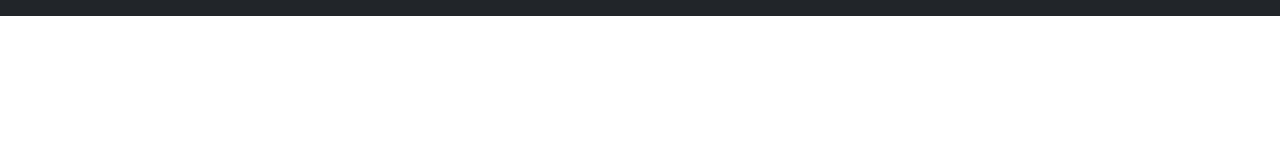
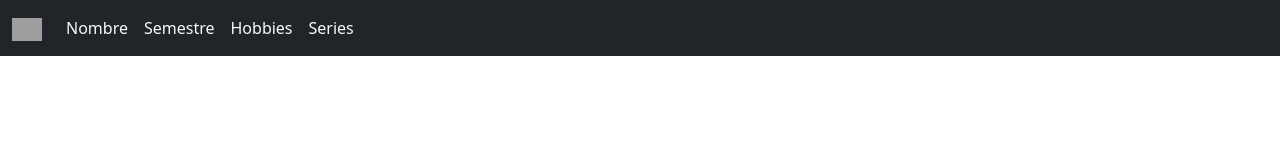
Before and after one commit to Chriper0218/actividad-git-cuc, a plain HTML site: page index.html in a window 1280 px wide. Drawn offline with nearby package versions, Linux system fonts and the light colour scheme; grey boxes are pictures that could not be loaded.

Commit message:
Third commit

```diff
--- a/index.html
+++ b/index.html
@@ -9,7 +9,27 @@
 <body>
     <nav class="navbar navbar-expand-sm bg-dark">
         <div class="container-fluid">
+            <ul class="navbar-nav">
+                <a href="" class="navbar-brand">
+                    <img src="https://www.cuc.edu.co/wp-content/uploads/2024/03/cropped-Diseno-sin-titulo-53.png" alt="logo" style="width: 30px;">
+                </a>
+                <li class="nav-item">
+                    <a href="#section-1" class="nav-link text-light">Nombre</a>
+                </li>
 
+                <li class="nav-item">
+                    <a href="" class="nav-link text-light">Semestre</a>
+                </li>
+
+                <li class="nav-item">
+                    <a href="" class="nav-link text-light">Hobbies</a>
+                </li>
+
+                <li class="nav-item">
+                    <a href="" class="nav-link text-light">Series</a>
+                </li>
+
+            </ul>
         </div>
     </nav>
 
```
